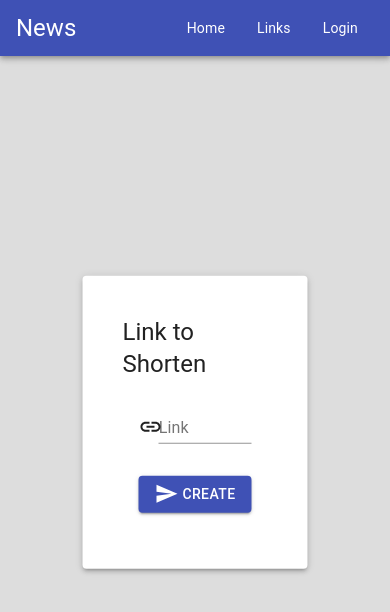
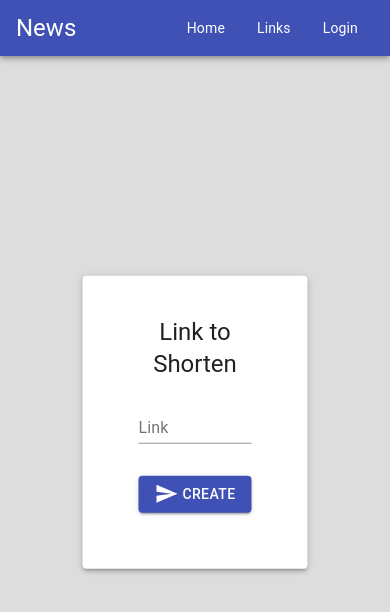
Before and after one commit to Khusyasy/shortlink-app, a React (Create React App) app in the folder client/: page / in a window 390 px wide. Shown: the top 612 px of the page. Built offline with nearby package versions, Linux system fonts and the light colour scheme.

Commit message:
mainpage ui

```diff
--- a/client/src/App/MainPage/MainPage.js
+++ b/client/src/App/MainPage/MainPage.js
@@ -2,7 +2,6 @@ import { useState } from "react";
 import { makeStyles } from '@material-ui/core/styles';
 import Typography from '@material-ui/core/Typography';
 import Button from '@material-ui/core/Button';
-import IconButton from '@material-ui/core/IconButton';
 import LinkIcon from '@material-ui/icons/Link';
 import SendIcon from '@material-ui/icons/Send';
 import Grid from "@material-ui/core/Grid";
@@ -25,6 +24,11 @@ const useStyles = makeStyles((theme) => ({
     input: {
         width: "100%",
         padding: theme.spacing(2),
+    },
+    inputIcon: {
+        [theme.breakpoints.down("sm")]: {
+            display: "none",
+        }
     }
 }));
 
@@ -35,29 +39,33 @@ function MainPage() {
 
     function handleSubmit(e) {
         e.preventDefault();
-        console.log(input);
-        setInput("");
+        if (input !== "") {
+            console.log(input);
+            setInput("");
+        }
     }
 
     return (
         <Grid container className={classes.root} direction="column" alignContent="center" alignItems="center" justify="space-evenly">
             <Paper className={classes.paper} elevation={3}>
-                <Typography variant="h5">Link to Shorten</Typography>
+                <Typography variant="h5" align="center">Link to Shorten</Typography>
                 <form onSubmit={handleSubmit}>
                     <Grid item xs={12} className={classes.input}>
                         <Grid container spacing={1} alignItems="flex-end">
-                            <Grid item xs={2}>
+                            <Grid item md={2} className={classes.inputIcon}>
                                 <LinkIcon />
                             </Grid>
-                            <Grid item xs={10}>
+                            <Grid item xs={12} md={10}>
                                 <TextField type="text" id="link" label="Link" value={input} onChange={e => setInput(e.target.value)} />
                             </Grid>
                         </Grid>
                     </Grid>
                     <Grid item xs={12} className={classes.input}>
-                        <Button type="submit" variant="contained" color="primary">
-                            <SendIcon />&nbsp;Create
-                        </Button>
+                        <Grid container justify="center">
+                            <Button type="submit" variant="contained" color="primary">
+                                <SendIcon />&nbsp;Create
+                            </Button>
+                        </Grid>
                     </Grid>
                 </form>
             </Paper>
```
